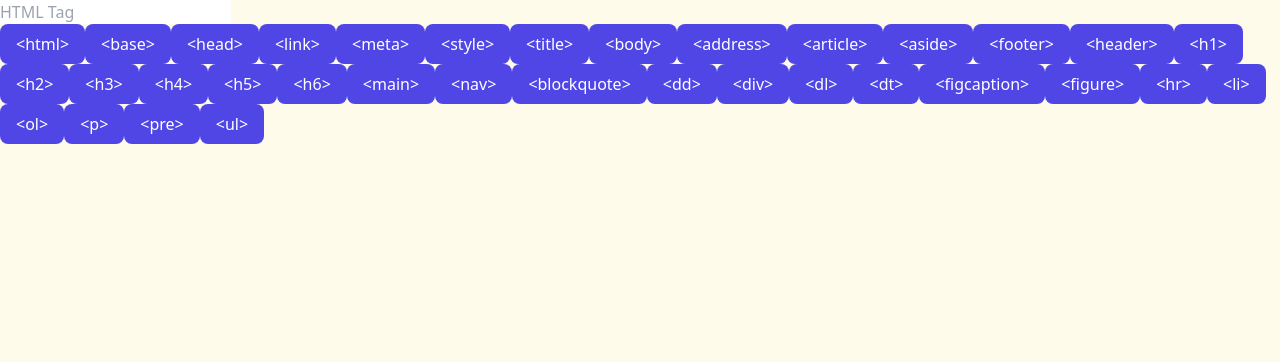
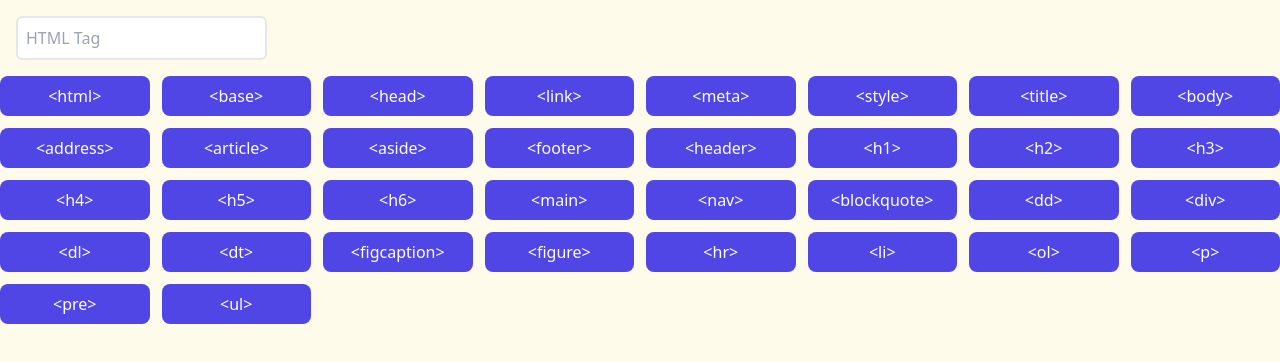
Before and after one commit to TraekWells/html-quiz, a React (Create React App) app: page /quiz in a window 1280 px wide. Shown: the top 362 px of the page. Built offline with nearby package versions, Linux system fonts and the light colour scheme.

Commit message:
Added some more styling around the input

```diff
--- a/src/components/GuessInput.js
+++ b/src/components/GuessInput.js
@@ -4,8 +4,12 @@ function handleGuess(event) {
 
 const GuessInput = () => {
   return (
-    <form action="" onSubmit={handleGuess}>
-      <input type="text" placeholder="HTML Tag" />
+    <form action="" onSubmit={handleGuess} className="m-4">
+      <input
+        type="text"
+        placeholder="HTML Tag"
+        className="p-2 border-2 rounded-md"
+      />
     </form>
   );
 };
--- a/src/components/Quiz.js
+++ b/src/components/Quiz.js
@@ -19,7 +19,7 @@ const Quiz = () => {
   return (
     <>
       <GuessInput />
-      <ul>
+      <ul className="grid gap-3 grid-cols-8 grid-flow-row-dense">
         {tags.map((tag, index) => {
           return <Tag tag={tag.tag} key={index} />;
         })}
--- a/src/index.css
+++ b/src/index.css
@@ -7,6 +7,6 @@
     @apply bg-indigo-600 hover:bg-indigo-800 transition-colors text-white p-2 px-4 rounded-lg;
   }
   p {
-    @apply text-base mb-4;
+    @apply text-base mb-4 max-w-2xl;
   }
 }
```
